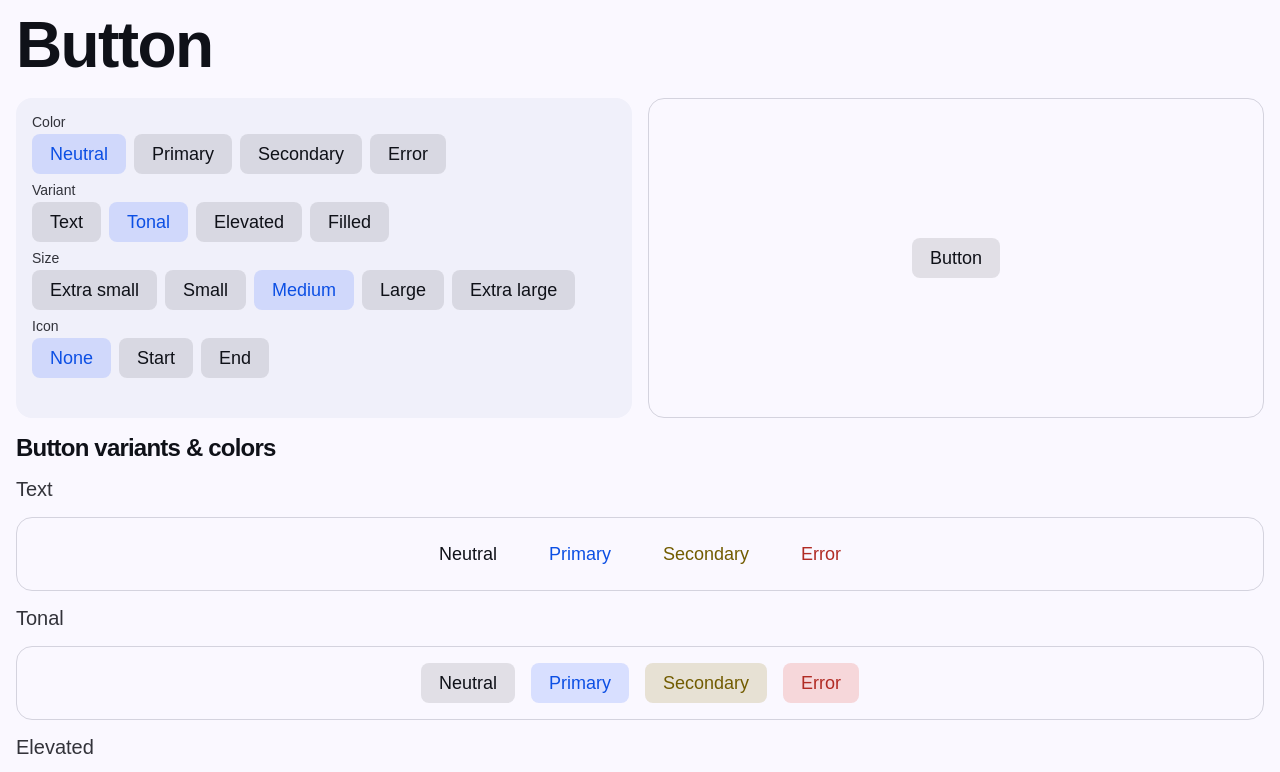
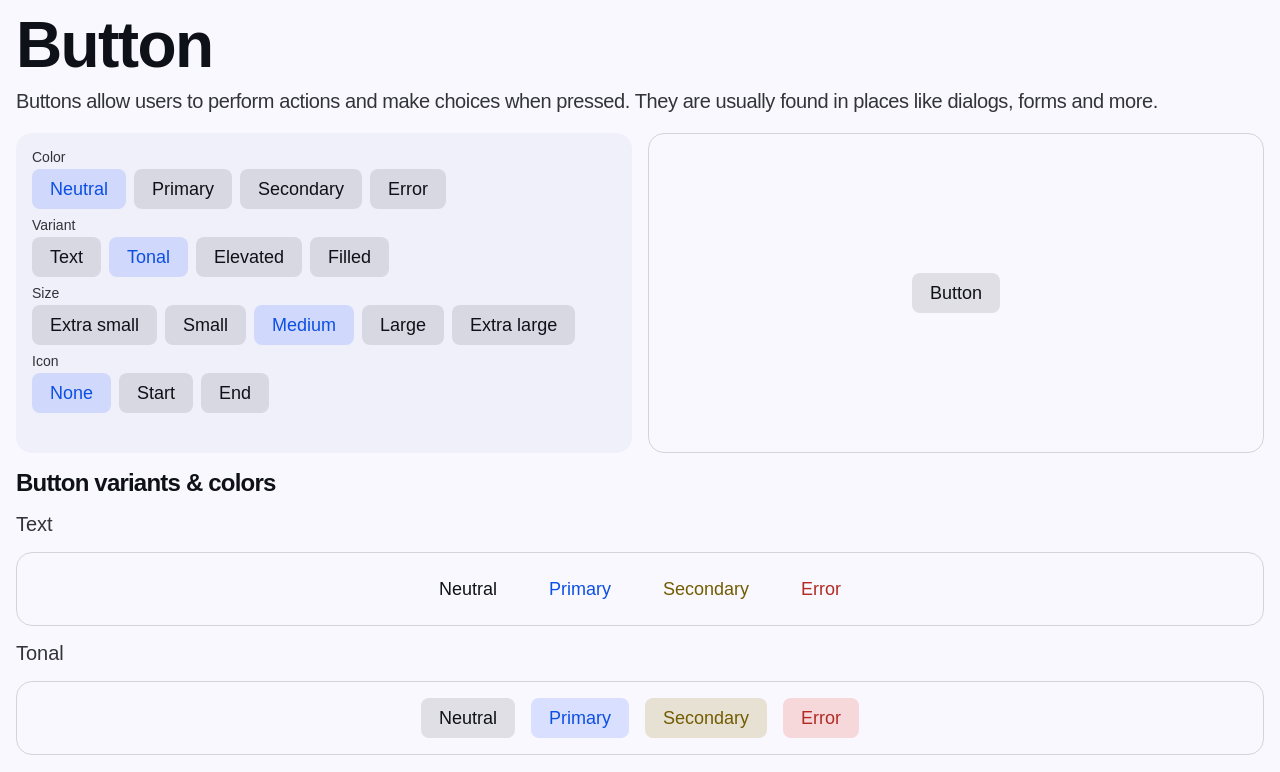
Before and after one commit to TheOmer77/omer-ui-old, a React (Vite) app: page / in a window 1280 px wide. Shown: the top 772 px of the page. Built offline with nearby package versions, Linux system fonts and the light colour scheme.

Commit message:
Add DemoPage component, use it for ButtonDemo

```diff
--- /dev/null
+++ b/demo/components/DemoPage.tsx
@@ -0,0 +1,21 @@
+import { ReactNode } from 'react';
+
+import classes from './index.module.css';
+
+export interface DemoPageProps {
+  title: string;
+  description: string;
+  children: ReactNode;
+}
+
+const DemoPage = ({ title, description, children }: DemoPageProps) => {
+  return (
+    <div>
+      <h1 className={classes['demo-title']}>{title}</h1>
+      <p className={classes['demo-description']}>{description}</p>
+      {children}
+    </div>
+  );
+};
+
+export default DemoPage;
--- a/demo/components/index.module.css
+++ b/demo/components/index.module.css
@@ -15,7 +15,8 @@ h3 {
 
 h1:first-child,
 h2:first-child,
-h3:first-child {
+h3:first-child,
+.demo-description {
   margin-block-start: 0;
 }
 
@@ -41,8 +42,18 @@ h3 {
 }
 
 h3,
+.demo-description,
 .demo .demo-controls .demo-controls-label {
   color: rgba(var(--color-neutral-5), 0.85);
+}
+
+.demo-title {
+  margin-block-end: 0.5rem;
+}
+
+.demo-description {
+  font-size: 1.25rem;
+  letter-spacing: -0.025rem;
 }
 
 .demo {
--- a/demo/pages/ButtonDemo.tsx
+++ b/demo/pages/ButtonDemo.tsx
@@ -6,6 +6,7 @@ import Button, {
   ButtonSize,
   ButtonVariant,
 } from 'components/Button';
+import DemoPage from '../components/DemoPage';
 import Demo from '../components/Demo';
 import DemoComponents from '../components/DemoComponents';
 
@@ -45,8 +46,11 @@ const ButtonDemo = () => {
     [variant, setVariant] = useState<ButtonVariant>('tonal');
 
   return (
-    <>
-      <h1>Button</h1>
+    <DemoPage
+      title='Button'
+      description={`Buttons allow users to perform actions and make choices when pressed.
+They are usually found in places like dialogs, forms and more.`}
+    >
       <Demo
         controls={[
           {
@@ -186,7 +190,7 @@ const ButtonDemo = () => {
           </Button>
         ))}
       </DemoComponents>
-    </>
+    </DemoPage>
   );
 };
 
```
Also changed, not shown: demo/components/index.module.css.d.ts (+8 -6 lines).
